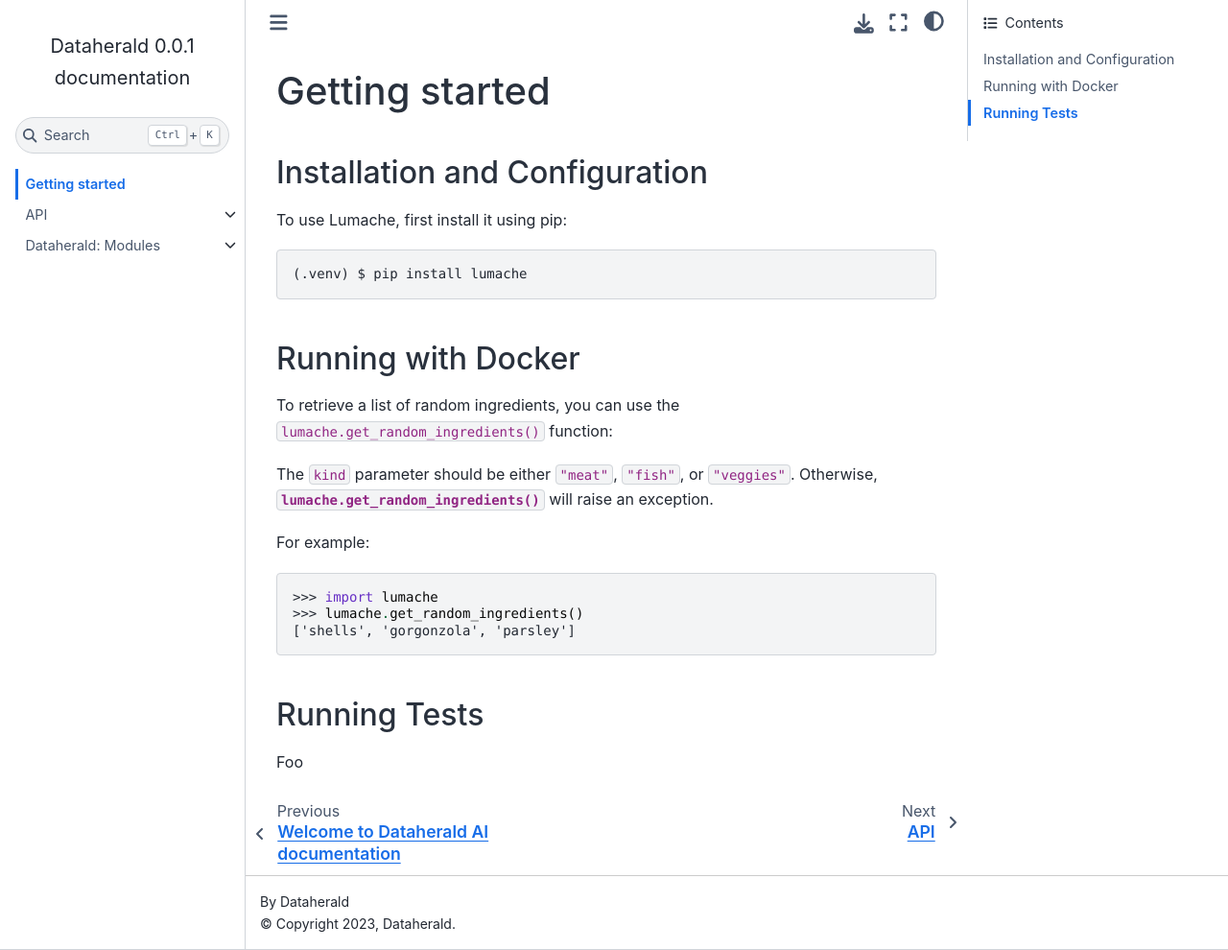
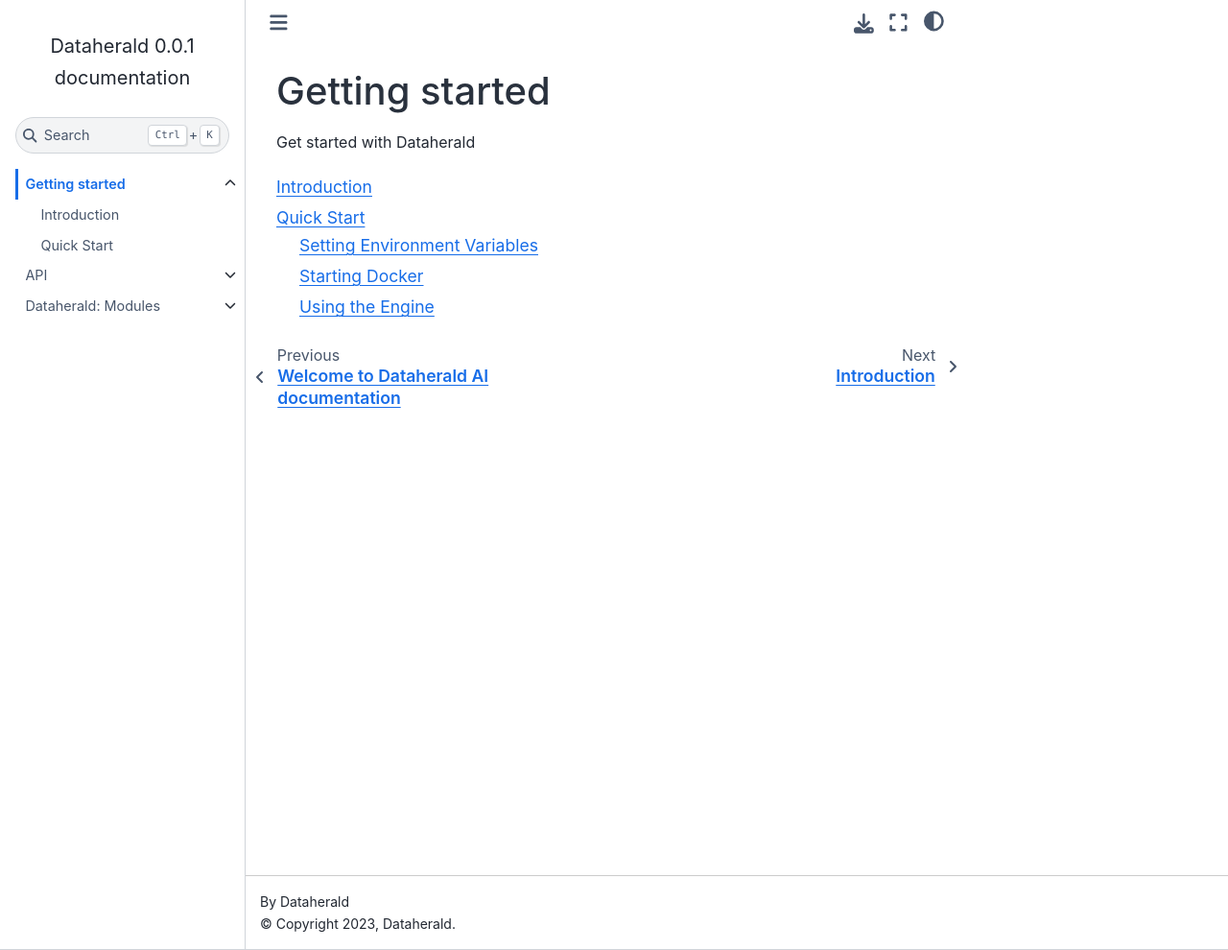
Before and after one commit to Dataherald/dataherald, a Sphinx documentation site: the page built from docs/getting_started.rst, in a window 1280 px wide and 990 px high. Shown: the whole window at 96% size. Built offline with Sphinx 7.4.7 and the Sphinx Book theme 1.1.4, drawn with Linux system fonts in a browser that asks for light colours.

Commit message:
bf/DH-4444 add quickstart

````diff
--- a/docs/getting_started.rst
+++ b/docs/getting_started.rst
@@ -1,34 +1,12 @@
+.. _getting_started:
+
 Getting started
 ========================
 
-.. _getting_started:
+Get started with Dataherald
 
-Installation and Configuration
------------------------------------------------
+.. toctree::
+   :maxdepth: 2
 
-To use Lumache, first install it using pip:
-
-.. code-block:: console
-
-   (.venv) $ pip install lumache
-
-Running with Docker
--------------------------------
-
-To retrieve a list of random ingredients,
-you can use the ``lumache.get_random_ingredients()`` function:
-
-The ``kind`` parameter should be either ``"meat"``, ``"fish"``,
-or ``"veggies"``. Otherwise, :py:func:`lumache.get_random_ingredients`
-will raise an exception.
-
-For example:
-
->>> import lumache
->>> lumache.get_random_ingredients()
-['shells', 'gorgonzola', 'parsley']
-
-Running Tests
-----------------
-
-Foo
+   introduction
+   quickstart
--- /dev/null
+++ b/docs/quickstart.rst
@@ -0,0 +1,76 @@
+Quick Start
+============
+
+The easiest way to self-host the engine is using Docker. By default, the engine will start in a docker instance with another docker instance running Mongo to store application data.
+
+Setting Environment Variables
+------------------------------
+In order for the Dataherald engine to run, you must set the following environment variables in the .env file in the root folder. You can use some of the default values in the .env.example file.
+
+
+``cp .env.example .env``
+
+The following environment variables must be set manually before the engine is started, otherwise the engine will not start.
+
+
+.. code-block:: rst
+
+    #OpenAI credentials and model
+    OPENAI_API_KEY =
+    LLM_MODEL =
+    ORG_ID =
+
+    #Encryption key for storing DB connection data in Mongo
+    ENCRYPT_KEY =
+
+The ``ENCRYPT_KEY`` is used to encrypt database connection data before storing it in Mongo. You can generate a key from the command line terminal using the following
+
+.. code-block:: rst
+
+    pip3 install cryptography
+
+    # Run python in terminal
+    python3
+
+    # Import Fernet
+    from cryptography.fernet import Fernet
+
+    # Generate the key
+    Fernet.generate_key()
+
+
+
+Starting Docker
+----------------
+Make sure you have Docker installed on your machine. You can download it from [here](https://www.docker.com/products/docker-desktop)
+
+Create a Docker network for communication between services (the Dataherald engine and Mongo) using the following command
+
+```docker network create backendnetwork```
+
+
+Build the docker images, create containers and raise them by running
+
+```docker-compose up --build```
+
+You can skip the `--build` if you don't have to rebuild the image due to updates to the dependencies
+
+Check that the containers are running by running
+
+```docker ps```
+
+You should see something like:
+
+.. code-block:: rst
+    CONTAINER ID   IMAGE            COMMAND                  CREATED         STATUS         PORTS                      NAMES
+    72aa8df0d589   dataherald-app   "uvicorn dataherald.…"   7 seconds ago   Up 6 seconds   0.0.0.0:80->80/tcp         dataherald-app-1
+    6595d145b0d7   mongo:latest     "docker-entrypoint.s…"   19 hours ago    Up 6 seconds   0.0.0.0:27017->27017/tcp   dataherald-mongodb-1
+
+
+You can also verify the engine is running by navigating to the Swagger-UI from your browser at [http://localhost/docs](http://localhost/docs)
+
+
+
+
+Using the Engine
+---------------------------------------
````
Also changed, not shown: docs/introduction.rst (added, +9 -0 lines).
